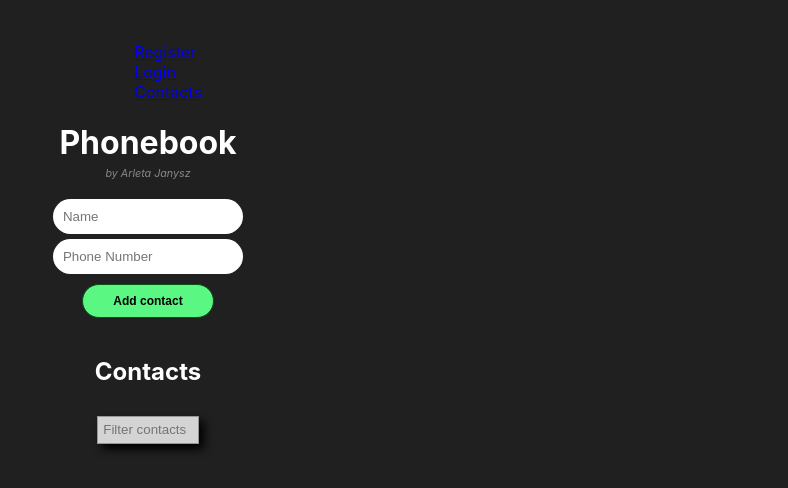
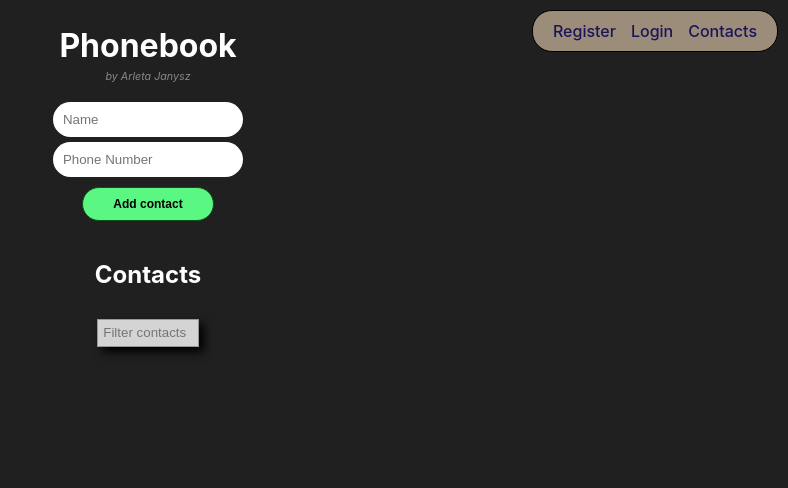
Before and after one commit to ArletaJanysz/goit-react-hw-08-phonebook, a React (Create React App) app: page / in a window 1280 px wide. Shown: the top 488 px of the page, without its empty margins (492-1280 px from the left). Built offline with nearby package versions, Linux system fonts and the light colour scheme.

Commit message:
register/login forms

```diff
--- a/src/components/Navigation/Login.jsx
+++ b/src/components/Navigation/Login.jsx
@@ -0,0 +1,54 @@
+import React, { useState } from 'react';
+
+const Login = () => {
+  const [formData, setFormData] = useState({
+    email: '',
+    password: '',
+  });
+
+  const handleChange = e => {
+    const { name, value } = e.target;
+    setFormData(prevData => ({
+      ...prevData,
+      [name]: value,
+    }));
+  };
+
+  const handleSubmit = e => {
+    e.preventDefault();
+    // Tutaj możesz dodać logikę logowania, np. przekazać formData do funkcji logowania
+    console.log('Submitted data:', formData);
+    // W tym miejscu możesz dodać kod do wysłania danych na serwer lub do innego procesu logowania
+  };
+
+  return (
+    <div>
+      <h1>Login</h1>
+      <form onSubmit={handleSubmit}>
+        <label>
+          Email:
+          <input
+            type="email"
+            name="email"
+            value={formData.email}
+            onChange={handleChange}
+          />
+        </label>
+        <br />
+        <label>
+          Password:
+          <input
+            type="password"
+            name="password"
+            value={formData.password}
+            onChange={handleChange}
+          />
+        </label>
+        <br />
+        <button type="submit">Login</button>
+      </form>
+    </div>
+  );
+};
+
+export default Login;
--- a/src/components/Navigation/Navigation.css
+++ b/src/components/Navigation/Navigation.css
@@ -0,0 +1,39 @@
+.nav-container {
+  background-color: rgba(255, 228, 196, 0.555);
+  padding: 10px 20px;
+  border: 1px solid black;
+  border-radius: 20px;
+  display: flex;
+  text-align: center;
+  position: fixed;
+  right: 10px;
+  top: 10px;
+  margin-bottom: 20px;
+}
+
+.nav-list {
+  margin: 0;
+  padding: 0;
+  list-style-type: none;
+  text-decoration: none;
+  display: flex;
+  gap: 15px;
+}
+
+a {
+  text-decoration: none;
+  color: rgb(27, 21, 88);
+  font-weight: 500;
+}
+
+a:hover {
+  color: rgb(35, 76, 190);
+}
+
+.nav-list-item {
+  transition: transform 0.2s;
+}
+.nav-list-item:hover {
+  transform: scale(1.1);
+  font-weight: 600;
+}
--- a/src/components/Navigation/Navigation.jsx
+++ b/src/components/Navigation/Navigation.jsx
@@ -1,17 +1,20 @@
 import React from 'react';
 import { Link } from 'react-router-dom';
 
+
+import '../Navigation/Navigation.css';
+
 const Navigation = () => {
   return (
-    <nav>
-      <ul>
-        <li>
+    <nav className="nav-container">
+      <ul className="nav-list">
+        <li className="nav-list-item">
           <Link to="/register">Register</Link>
         </li>
-        <li>
+        <li className="nav-list-item">
           <Link to="/login">Login</Link>
         </li>
-        <li>
+        <li className="nav-list-item">
           <Link to="/contacts">Contacts</Link>
         </li>
       </ul>
--- a/src/components/Navigation/Register.jsx
+++ b/src/components/Navigation/Register.jsx
@@ -0,0 +1,76 @@
+import React, { useState } from 'react';
+
+const Register = () => {
+  const [formData, setFormData] = useState({
+    firstName: '',
+    lastName: '',
+    phoneNumber: '',
+    email: '',
+  });
+
+  const handleChange = e => {
+    const { name, value } = e.target;
+    setFormData(prevData => ({
+      ...prevData,
+      [name]: value,
+    }));
+  };
+
+  const handleSubmit = e => {
+    e.preventDefault();
+    // Tutaj możesz dodać logikę rejestracji, np. przekazać formData do funkcji rejestracji
+    console.log('Submitted data:', formData);
+    // W tym miejscu możesz dodać kod do wysłania danych na serwer lub do innego procesu rejestracji
+  };
+
+  return (
+    <div>
+      <h1>Register</h1>
+      <form onSubmit={handleSubmit}>
+        <label>
+          First Name:
+          <input
+            type="text"
+            name="firstName"
+            value={formData.firstName}
+            onChange={handleChange}
+          />
+        </label>
+        <br />
+        <label>
+          Last Name:
+          <input
+            type="text"
+            name="lastName"
+            value={formData.lastName}
+            onChange={handleChange}
+          />
+        </label>
+        <br />
+        <label>
+          Phone Number:
+          <input
+            type="tel"
+            name="phoneNumber"
+            value={formData.phoneNumber}
+            onChange={handleChange}
+          />
+        </label>
+        <br />
+        <label>
+          Email:
+          <input
+            type="email"
+            name="email"
+            value={formData.email}
+            onChange={handleChange}
+          />
+        </label>
+        <br />
+        <button type="submit">Register</button>
+      </form>
+    </div>
+  );
+};
+
+export default Register;
--- a/src/components/Navigation/UserMenu.jsx
+++ b/src/components/Navigation/UserMenu.jsx
@@ -1,4 +1,5 @@
 import React from 'react';
+import PropTypes from 'prop-types';
 
 const UserMenu = ({ userEmail, onLogout }) => {
   return (
@@ -9,4 +10,9 @@ const UserMenu = ({ userEmail, onLogout }) => {
   );
 };
 
+UserMenu.propTypes = {
+  userEmail: PropTypes.string.isRequired,
+  onLogout: PropTypes.func.isRequired,
+};
+
 export default UserMenu;
```
